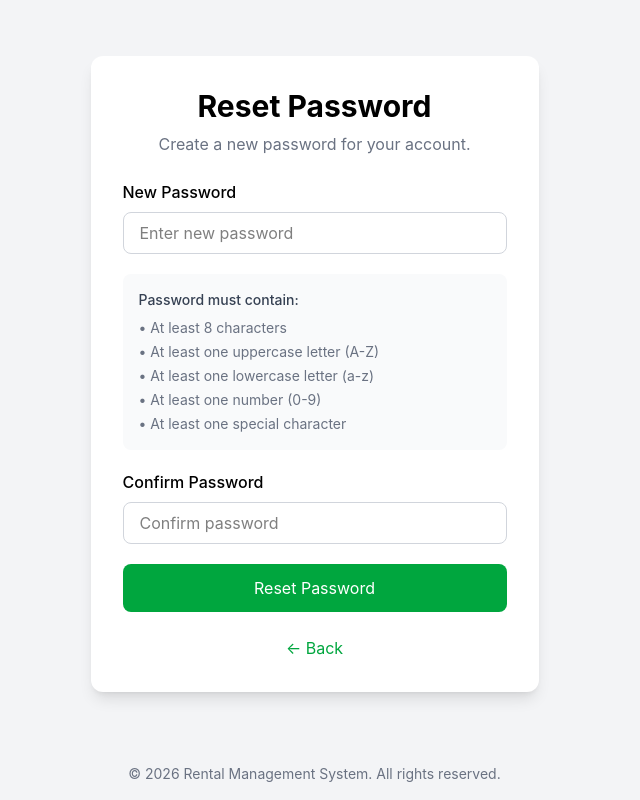
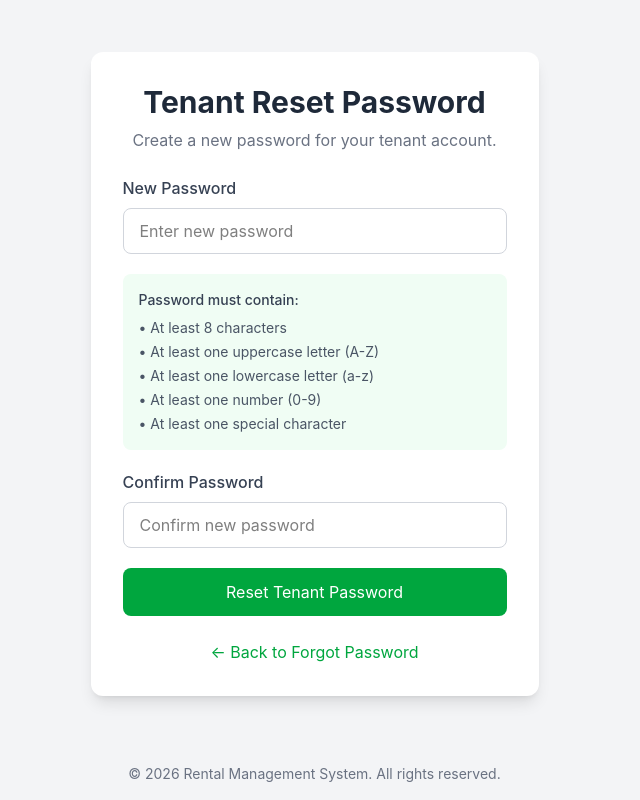
Before and after one commit to goyalprince2005/Rental-Management-System, a React (Vite) app in the folder client/: page /tenant-reset-password in a window 1280 px wide. Shown: the whole page, without its empty margins (318-958 px from the left). Built offline with nearby package versions, Linux system fonts and the light colour scheme.

Commit message:
Complete tenant password reset flow

```diff
--- a/client/src/components/TenantResetPassword.jsx
+++ b/client/src/components/TenantResetPassword.jsx
@@ -7,7 +7,7 @@ import {
 
 import Footer from "./Footer";
 
-function ResetPassword() {
+function TenantResetPassword() {
   const navigate = useNavigate();
   const [searchParams] = useSearchParams();
 
@@ -30,22 +30,24 @@ function ResetPassword() {
     useState("");
 
   // =========================================================
-  // ROLE THEME
+  // TENANT SESSION VALIDATION
   // =========================================================
 
-  const isOwner = role === "owner";
+  const getVerificationData = () => {
+    try {
+      const storedData = localStorage.getItem(
+        "passwordResetVerification"
+      );
 
-  const focusColor = isOwner
-    ? "focus:ring-blue-500"
-    : "focus:ring-green-500";
+      if (!storedData) {
+        return null;
+      }
 
-  const buttonColor = isOwner
-    ? "bg-blue-600 hover:bg-blue-700"
-    : "bg-green-600 hover:bg-green-700";
-
-  const accentColor = isOwner
-    ? "text-blue-600"
-    : "text-green-600";
+      return JSON.parse(storedData);
+    } catch {
+      return null;
+    }
+  };
 
   // =========================================================
   // PASSWORD VALIDATION
@@ -68,7 +70,11 @@ function ResetPassword() {
       return "Password must contain at least one number.";
     }
 
-    if (!/[!@#$%^&*(),.?":{}|<>_\-\\[\]/`~;'+=]/.test(password)) {
+    if (
+      !/[!@#$%^&*(),.?":{}|<>_\-\\[\]/`~;'+=]/.test(
+        password
+      )
+    ) {
       return "Password must contain at least one special character.";
     }
 
@@ -76,7 +82,7 @@ function ResetPassword() {
   };
 
   // =========================================================
-  // RESET PASSWORD
+  // RESET TENANT PASSWORD
   // =========================================================
 
   const handleResetPassword = (e) => {
@@ -100,9 +106,27 @@ function ResetPassword() {
     // ROLE CHECK
     // =======================================================
 
-    if (role !== "owner" && role !== "tenant") {
+    if (role !== "tenant") {
       setPasswordError(
-        "Invalid password reset request. Please try again."
+        "Invalid tenant password reset request. Please try again."
+      );
+      return;
+    }
+
+    // =======================================================
+    // OTP VERIFICATION CHECK
+    // =======================================================
+
+    const verificationData = getVerificationData();
+
+    if (
+      !verificationData ||
+      verificationData.verified !== true ||
+      verificationData.role !== "tenant" ||
+      verificationData.mobileNumber !== mobileNumber
+    ) {
+      setPasswordError(
+        "OTP verification is required. Please request OTP again."
       );
       return;
     }
@@ -116,7 +140,8 @@ function ResetPassword() {
       return;
     }
 
-    const validationError = validatePassword(newPassword);
+    const validationError =
+      validatePassword(newPassword);
 
     if (validationError) {
       setPasswordError(validationError);
@@ -142,30 +167,36 @@ function ResetPassword() {
     }
 
     // =======================================================
-    // SUCCESS
+    // PASSWORD RESET SUCCESS
     // =======================================================
 
-    alert("Password reset successfully.");
+    localStorage.setItem(
+  `tenantPassword_${mobileNumber}`,
+  newPassword
+);
+
+    alert("Tenant password reset successfully.");
 
     // =======================================================
-    // GO TO CORRECT LOGIN PAGE
+    // REMOVE OTP VERIFICATION SESSION
     // =======================================================
 
-    navigate(
-      role === "owner"
-        ? "/owner-login"
-        : "/tenant-login"
+    localStorage.removeItem(
+      "passwordResetVerification"
     );
+
+    // =======================================================
+    // GO TO TENANT LOGIN
+    // =======================================================
+
+    navigate("/tenant-login");
   };
 
   // =========================================================
   // BACK URL
   // =========================================================
 
-  const backUrl =
-    role === "owner"
-      ? "/owner-forgot-password"
-      : "/forgot-password";
+  const backUrl = "/forgot-password";
 
   // =========================================================
   // PAGE
@@ -186,12 +217,12 @@ function ResetPassword() {
           {/* HEADING */}
           {/* ================================================= */}
 
-          <h1 className="text-3xl font-bold text-center">
-            Reset Password
+          <h1 className="text-3xl font-bold text-center text-gray-800">
+            Tenant Reset Password
           </h1>
 
           <p className="text-center text-gray-500 mt-2 mb-6">
-            Create a new password for your account.
+            Create a new password for your tenant account.
           </p>
 
           {/* ================================================= */}
@@ -201,6 +232,7 @@ function ResetPassword() {
           {mobileNumber && (
             <p className="text-center text-sm text-gray-500 mb-5">
               Resetting password for{" "}
+
               <span className="font-medium text-gray-700">
                 {mobileNumber}
               </span>
@@ -222,7 +254,7 @@ function ResetPassword() {
 
             <div>
 
-              <label className="block mb-2 font-medium">
+              <label className="block mb-2 font-medium text-gray-700">
                 New Password
               </label>
 
@@ -234,7 +266,7 @@ function ResetPassword() {
                   setPasswordError("");
                 }}
                 placeholder="Enter new password"
-                className={`w-full border rounded-lg px-4 py-2 focus:outline-none focus:ring-2 ${focusColor} ${
+                className={`w-full border rounded-lg px-4 py-2.5 focus:outline-none focus:ring-2 focus:ring-green-500 ${
                   passwordError
                     ? "border-red-500"
                     : "border-gray-300"
@@ -253,15 +285,17 @@ function ResetPassword() {
             {/* PASSWORD REQUIREMENTS */}
             {/* ================================================= */}
 
-            <div className="bg-gray-50 rounded-lg p-4">
+            <div className="bg-green-50 rounded-lg p-4">
 
               <p className="text-sm font-medium text-gray-700 mb-2">
                 Password must contain:
               </p>
 
-              <ul className="text-sm text-gray-500 space-y-1">
+              <ul className="text-sm text-gray-600 space-y-1">
 
-                <li>• At least 8 characters</li>
+                <li>
+                  • At least 8 characters
+                </li>
 
                 <li>
                   • At least one uppercase letter (A-Z)
@@ -289,7 +323,7 @@ function ResetPassword() {
 
             <div>
 
-              <label className="block mb-2 font-medium">
+              <label className="block mb-2 font-medium text-gray-700">
                 Confirm Password
               </label>
 
@@ -300,8 +334,8 @@ function ResetPassword() {
                   setConfirmPassword(e.target.value);
                   setConfirmPasswordError("");
                 }}
-                placeholder="Confirm password"
-                className={`w-full border rounded-lg px-4 py-2 focus:outline-none focus:ring-2 ${focusColor} ${
+                placeholder="Confirm new password"
+                className={`w-full border rounded-lg px-4 py-2.5 focus:outline-none focus:ring-2 focus:ring-green-500 ${
                   confirmPasswordError
                     ? "border-red-500"
                     : "border-gray-300"
@@ -322,9 +356,9 @@ function ResetPassword() {
 
             <button
               type="submit"
-              className={`w-full text-white py-3 rounded-lg transition ${buttonColor}`}
+              className="w-full bg-green-600 text-white py-3 rounded-lg hover:bg-green-700 transition"
             >
-              Reset Password
+              Reset Tenant Password
             </button>
 
           </form>
@@ -337,9 +371,9 @@ function ResetPassword() {
 
             <Link
               to={backUrl}
-              className={`${accentColor} hover:underline`}
+              className="text-green-600 hover:underline"
             >
-              ← Back
+              ← Back to Forgot Password
             </Link>
 
           </div>
@@ -358,4 +392,4 @@ function ResetPassword() {
   );
 }
 
-export default ResetPassword;
+export default TenantResetPassword;
```
